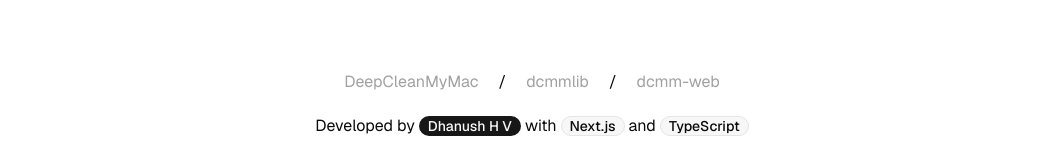
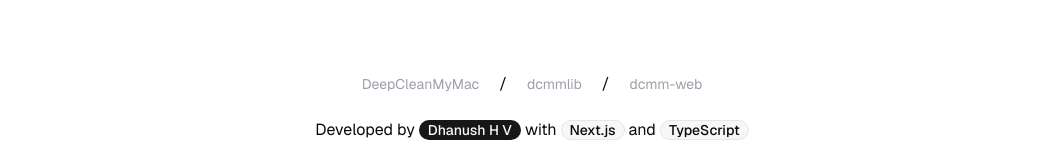
Before and after one commit to DHANUSH-web/dcmm-web, a Next.js app: page / in a window 1280 px wide. Shown: the part 1214-1372 px from the top of the page, without its empty margins (108-1170 px from the left). Built offline with nearby package versions, Linux system fonts and the light colour scheme.

Commit message:
FIX: Added dark styles to footer links

```diff
--- a/components/footer.tsx
+++ b/components/footer.tsx
@@ -16,16 +16,16 @@ import Link from "next/link";
 export default function Footer() {
   return (
     <footer className="flex flex-col py-5 gap-5 items-center justify-center">
-      <div className="flex items-center gap-5">
-        <Link href={app.repo_url} target="_blank" className="text-neutral-400 hover:text-neutral-950">
+      <div className="flex items-center gap-2">
+        <Link href={app.repo_url} target="_blank" className="text-sm text-zinc-400 dark:text-zinc-500 hover:text-primary dark:hover:text-primary hover:bg-secondary py-1 px-3 rounded-full duration-200">
           {app.repo_name}
         </Link>
         <span>/</span>
-        <Link href={engine.repo_url} target="_blank" className="text-neutral-400 hover:text-neutral-950">
+        <Link href={engine.repo_url} target="_blank" className="text-sm text-zinc-400 dark:text-zinc-500 hover:text-primary dark:hover:text-primary hover:bg-secondary py-1 px-3 rounded-full duration-200">
           {engine.repo_name}
         </Link>
         <span>/</span>
-        <Link href={web.repo_url} target="_blank" className="text-neutral-400 hover:text-neutral-950">
+        <Link href={web.repo_url} target="_blank" className="text-sm text-zinc-400 dark:text-zinc-500 hover:text-primary dark:hover:text-primary hover:bg-secondary py-1 px-3 rounded-full duration-200">
           {web.repo_name}
         </Link>
       </div>
```
